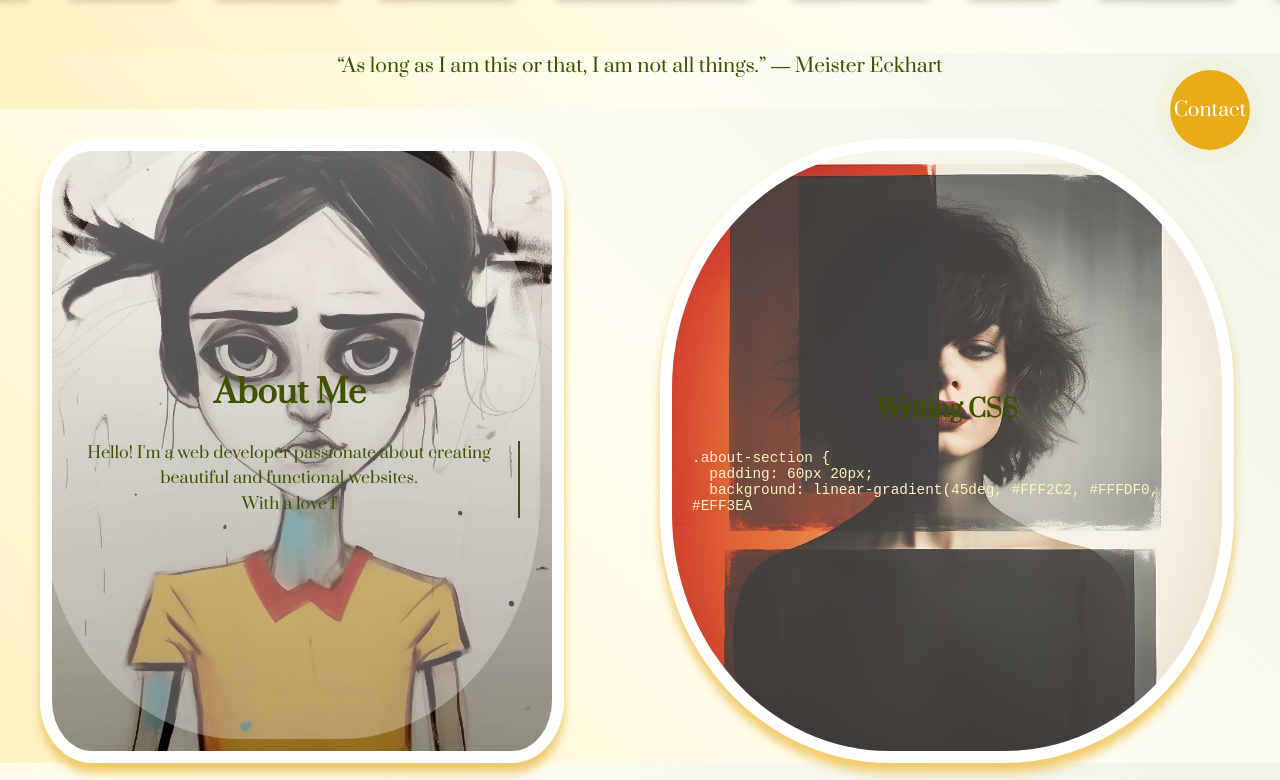
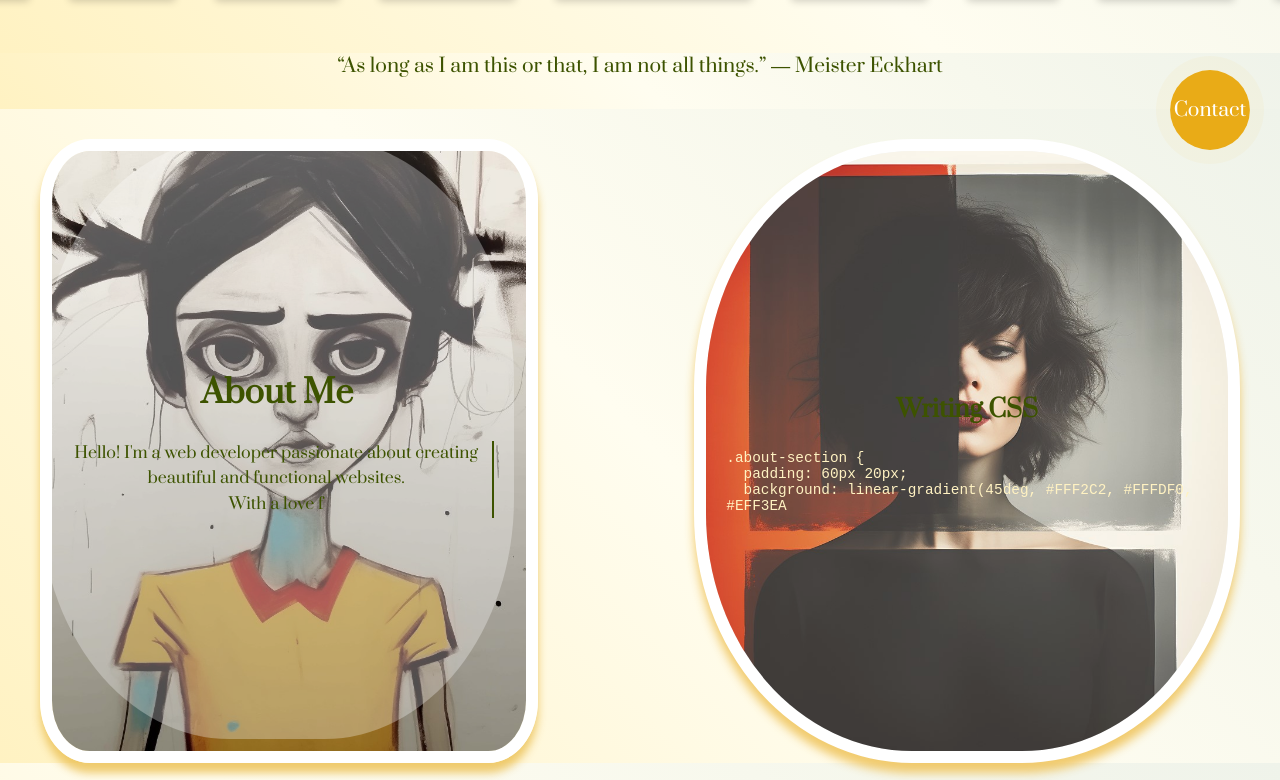
Before and after one commit to 737parsa/webs-ladubug, a plain HTML site: page index.html in a window 1280 px wide. Shown: the part 620-1400 px from the top of the page. Drawn offline with Linux system fonts and the light colour scheme.

Commit message:
Update try.css
they are too close to each other

```diff
--- a/try.css
+++ b/try.css
@@ -238,7 +238,7 @@ body {
   max-width: 1200px;
   padding-top: 30px;
   margin:  auto;
-  gap: 120px;
+  gap: 180px;
 }
 
 .about-photo {
```
